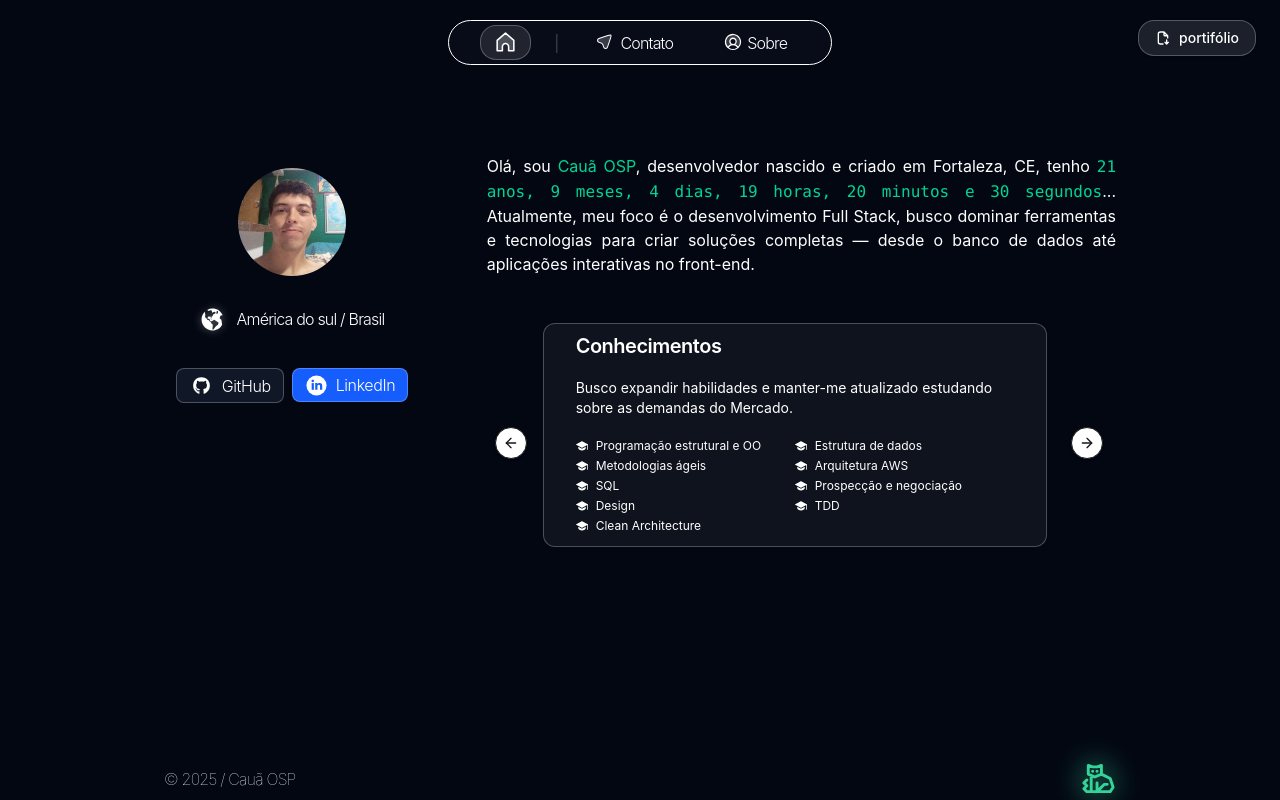
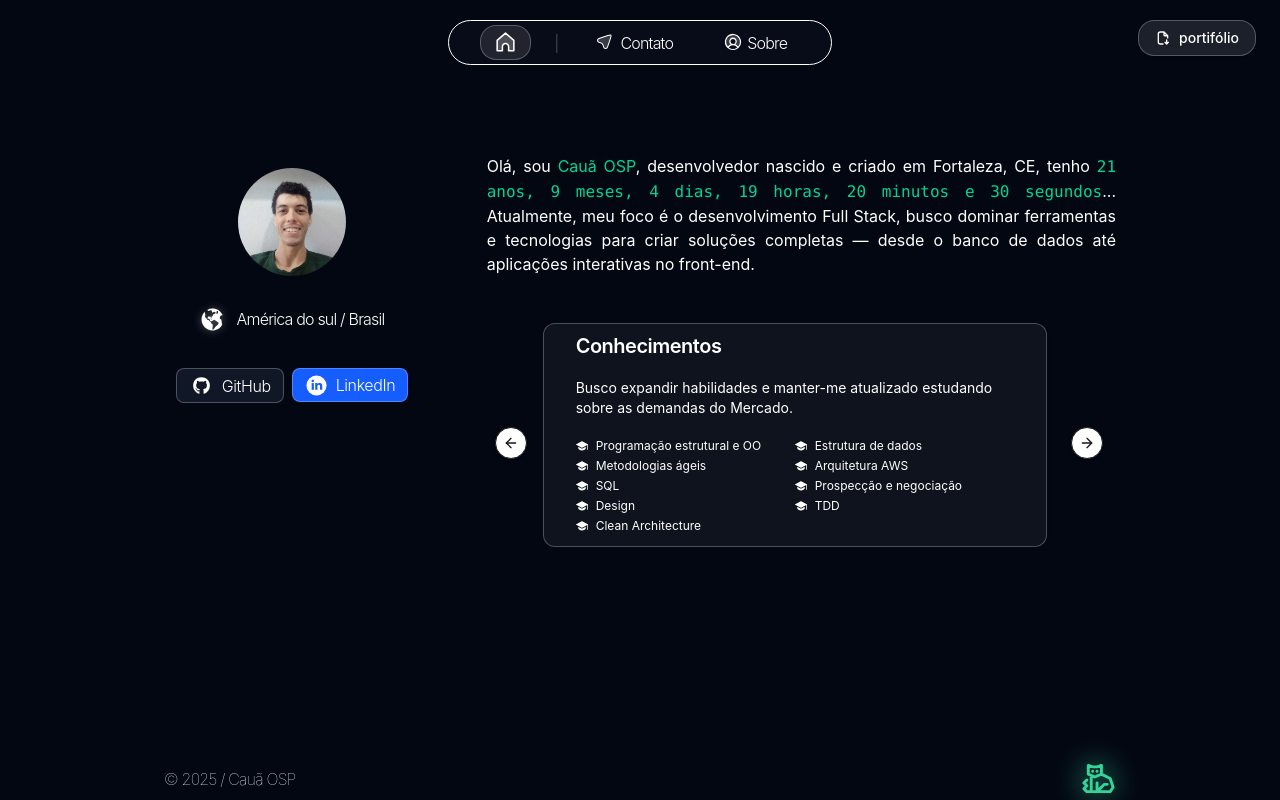
Before and after one commit to cauaosp/webportifolios, a Next.js app: page / in a window 1280 px wide. Built offline with nearby package versions, Linux system fonts and the light colour scheme.

Commit message:
refactor: changed profile photo, resumé and texts of homepage

```diff
--- a/app/about/page.tsx
+++ b/app/about/page.tsx
@@ -1,6 +1,5 @@
-import { Profile } from "../components/homepage";
-import { PortifolioDownload } from "../components/homepage/portifolio-download";
-import { Footer, TopMenu } from "../components/shared";
+import { Footer, Profile, TopMenu } from "../components/shared";
+import { PortifolioDownload } from "../components/shared/index";
 
 export default function About() {
   return (
--- a/app/components/homepage/carousel-homepage.tsx
+++ b/app/components/homepage/carousel-homepage.tsx
@@ -44,9 +44,9 @@ export function CarouselHomepage() {
     {
       title: "Experiências",
       description:
-        "Aqui estão algumas das minhas experiências profisisonais e tecnologias que já trabalhei.",
+        "Aqui estão algumas das tecnologias que já usei no trabalho.",
       list: [
-        "Kubernets",
+        "Kubernetes",
         "RabbitMq",
         "WordPress",
         ".Net Framework",
@@ -61,8 +61,7 @@ export function CarouselHomepage() {
     },
     {
       title: "Linguagens",
-      description:
-        "Linguagens usadas para desenvolvimento no trabalho ou faculdade.",
+      description: "Usadas para desenvolvimento no trabalho ou faculdade.",
       list: ["C#", "TypeScript", "JavaScript", "C", "C++", "Python", "Java"],
       dot: <Tags width={12} height={12} color={"var(--color-background)"} />,
     },
@@ -81,8 +80,12 @@ export function CarouselHomepage() {
           <CarouselItem key={index}>
             <Card className="h-56 2xl:h-64 w-full border-white/25 bg-white/5 text-white p-2 justify-between flex overflow-auto text-xs 2xl:text-sm">
               <CardContent className="flex gap-y-3 flex-col max-h-64 w-full">
-                <CardTitle className="text-xl mb-1.5 2xl:text-2xl">{slide.title}</CardTitle>
-                <CardDescription className="2xl:text-base">{slide.description}</CardDescription>
+                <CardTitle className="text-xl mb-1.5 2xl:text-2xl">
+                  {slide.title}
+                </CardTitle>
+                <CardDescription className="2xl:text-base">
+                  {slide.description}
+                </CardDescription>
                 <ul className="grid grid-cols-2 mt-1.5">
                   {slide.list.map((item, i) => (
                     <li key={i} className="flex py-0.5 gap-x-2 items-center">
--- a/app/components/homepage/index.ts
+++ b/app/components/homepage/index.ts
@@ -1,4 +1,2 @@
 export { AgeCounter } from "./age-counter";
 export { CarouselHomepage } from "./carousel-homepage";
-export { PortifolioDownload } from "./portifolio-download";
-export { Profile } from "./profile";
--- a/app/components/shared/index.ts
+++ b/app/components/shared/index.ts
@@ -1,2 +1,4 @@
+export { Footer } from "./footer";
+export { PortifolioDownload } from "./portifolio-download";
+export { Profile } from "./profile";
 export { TopMenu } from "./top-menu";
-export * from "./footer"
--- a/app/components/homepage/profile.tsx
+++ b/app/components/shared/profile.tsx
@@ -9,7 +9,7 @@ export const Profile = ({...props}) => {
   return (
     <div className={cn("row-span-3 grid grid-rows-3 gap-1 py-3 w-64 h-96 2xl:h-[32rem]", props.className)}>
       <Image
-        src="/image/perfil.jpg"
+        src="/image/smile-profile.jpg"
         alt="perfil"
         width={300}
         height={300}
```
Also changed, not shown: app/(homepage)/page.tsx (+4 -5 lines), app/contact/page.tsx (+6 -2 lines), app/components/shared/portifolio-download.tsx (renamed from app/components/homepage/portifolio-download.tsx), public/image/smile-profile.jpg (added), 1 other file (tests, documents, lock files or other folders).
